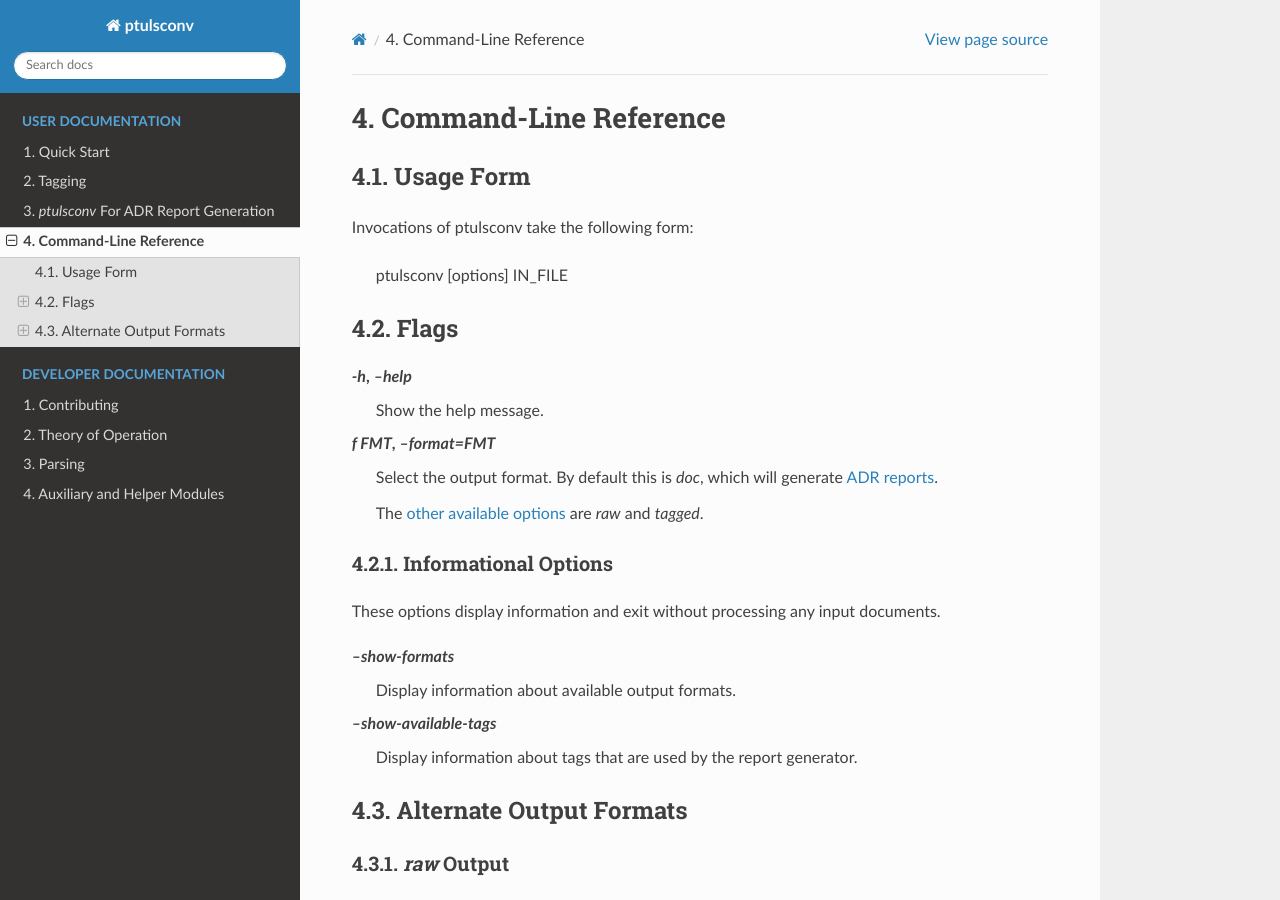
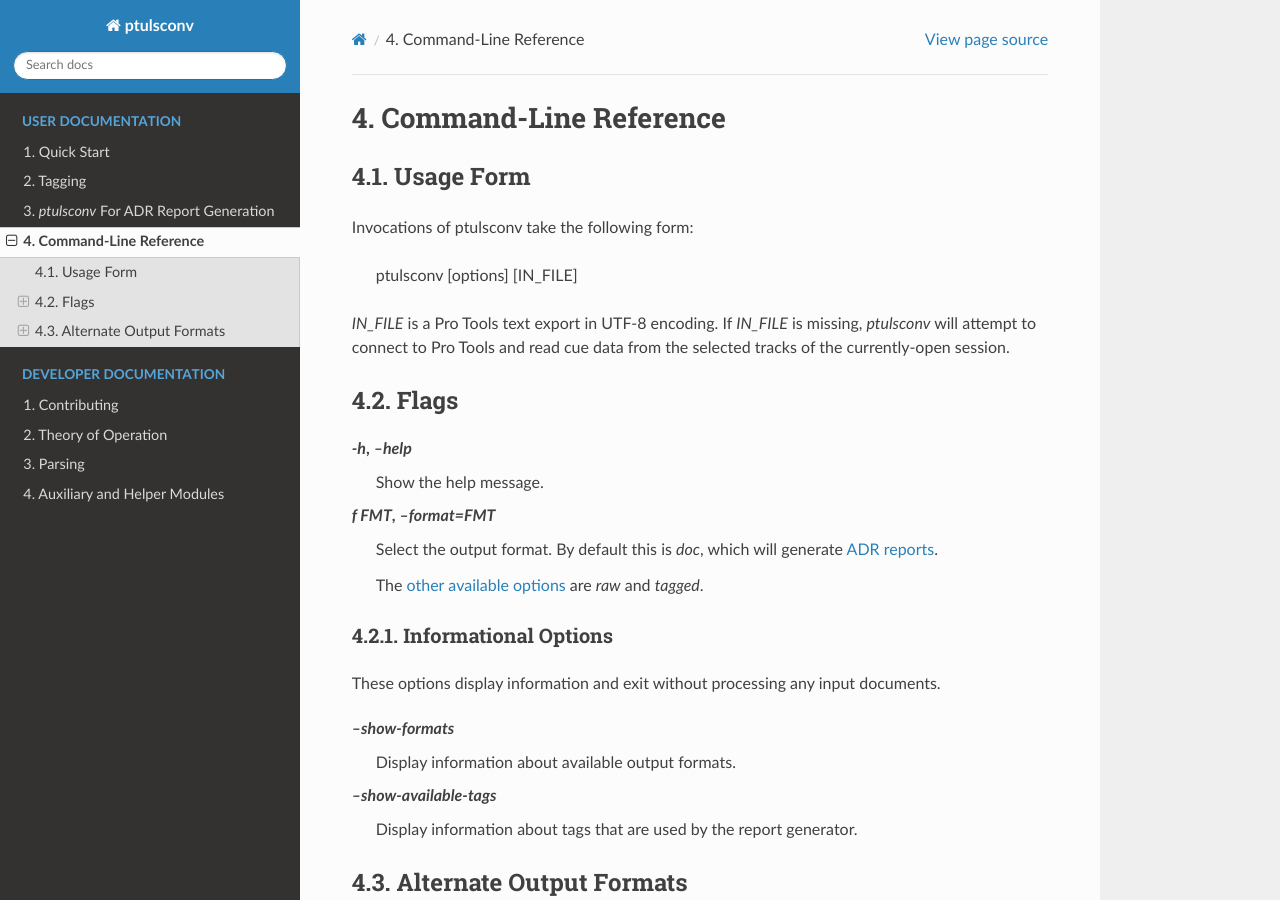
Before and after one commit to iluvcapra/ptulsconv, a Sphinx documentation site: the page built from docs/source/user/cli_reference.rst, in a window 1280 px wide and 900 px high. Built offline with Sphinx 7.4.7 and the Read the Docs theme 3.1.0, drawn with Linux system fonts in a browser that asks for light colours.

Commit message:
Added notes

```diff
--- a/docs/source/user/cli_reference.rst
+++ b/docs/source/user/cli_reference.rst
@@ -6,7 +6,12 @@
 
 Invocations of ptulsconv take the following form:
 
-    ptulsconv [options] IN_FILE
+    ptulsconv [options] [IN_FILE]
+
+
+`IN_FILE` is a Pro Tools text export in UTF-8 encoding. If `IN_FILE` is
+missing, `ptulsconv` will attempt to connect to Pro Tools and read cue data
+from the selected tracks of the currently-open session.
 
 
 Flags
```
